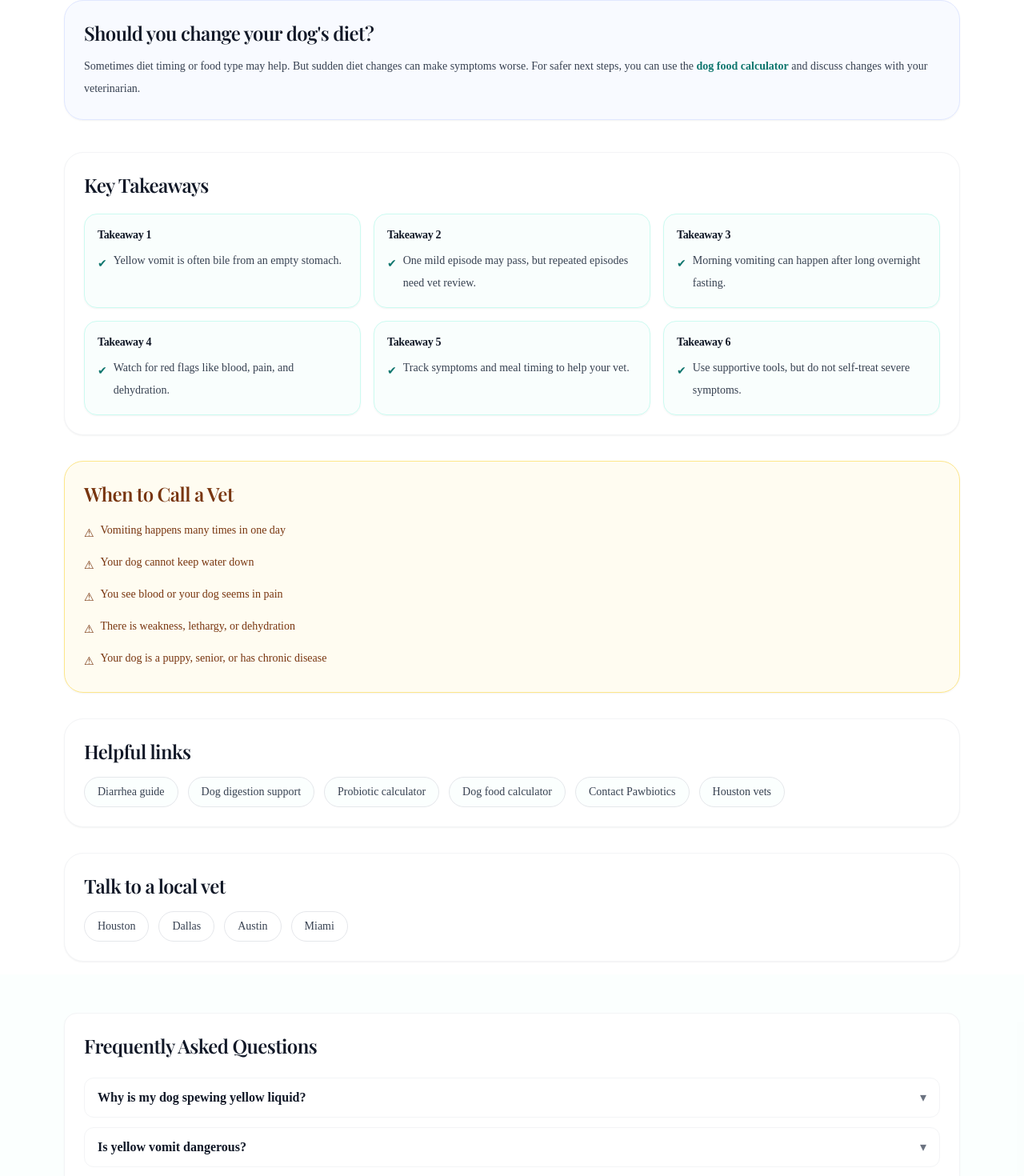
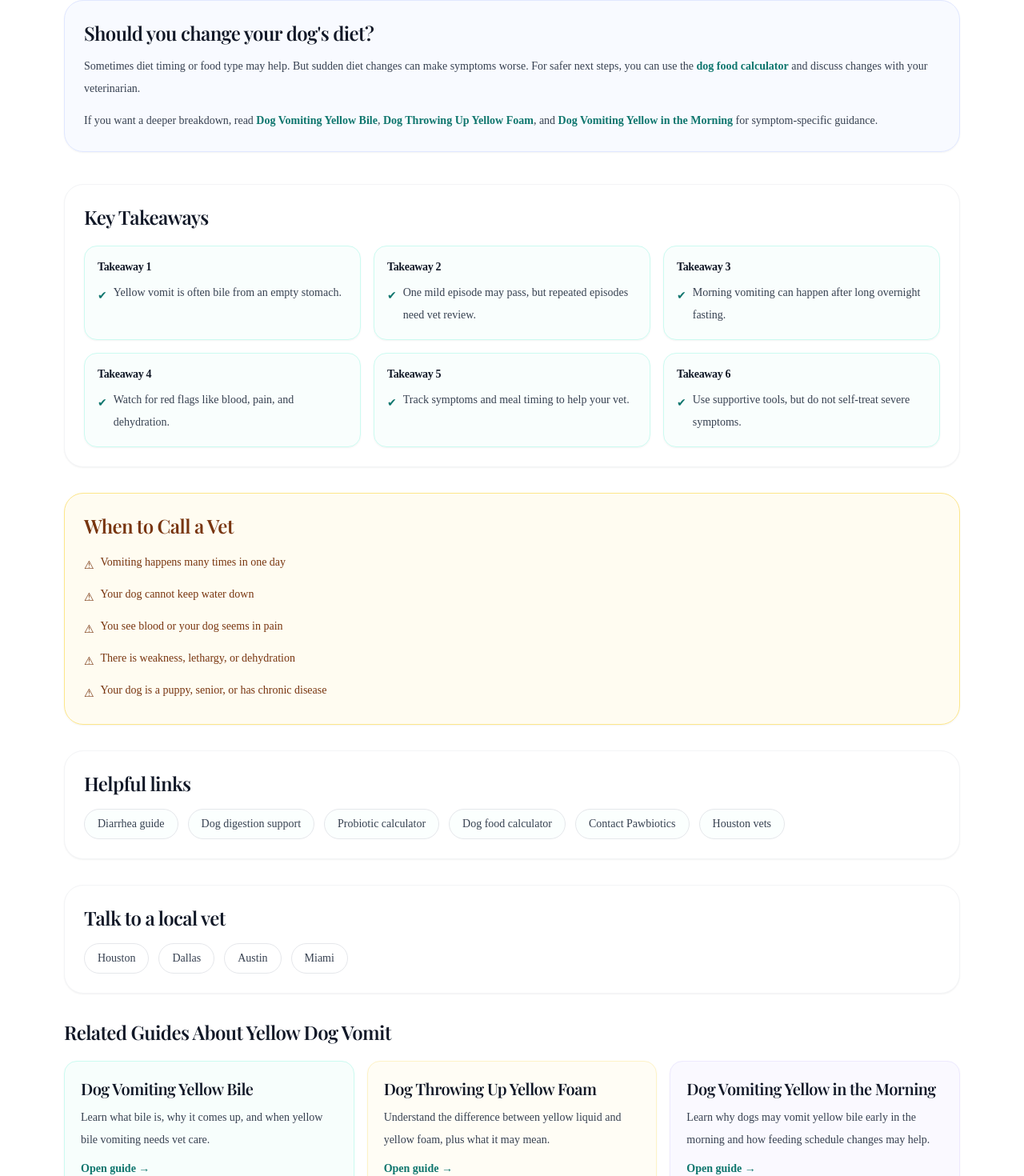
Before and after one commit to seocatalyst2-png/pawbiotics-project, a Next.js app: page /blog/dog-spewing-yellow in a window 1280 px wide. Shown: the part 1772-3242 px from the top of the page at 80% size. Built offline with nearby package versions, Linux system fonts and the light colour scheme; a web font is replaced by a local one.

Commit message:
link dog spewing yellow cluster from main post

```diff
--- a/app/blog/dog-spewing-yellow/page.tsx
+++ b/app/blog/dog-spewing-yellow/page.tsx
@@ -228,6 +228,24 @@ export default function DogSpewingYellowPage() {
               </Link>{" "}
               and discuss changes with your veterinarian.
             </p>
+            <p className="mt-3 text-sm leading-7 text-gray-700">
+              If you want a deeper breakdown, read{" "}
+              <Link href="/blog/dog-vomiting-yellow-bile" className="font-semibold text-brand-700">
+                Dog Vomiting Yellow Bile
+              </Link>
+              ,{" "}
+              <Link href="/blog/dog-throwing-up-yellow-foam" className="font-semibold text-brand-700">
+                Dog Throwing Up Yellow Foam
+              </Link>
+              , and{" "}
+              <Link
+                href="/blog/dog-vomiting-yellow-in-the-morning"
+                className="font-semibold text-brand-700"
+              >
+                Dog Vomiting Yellow in the Morning
+              </Link>{" "}
+              for symptom-specific guidance.
+            </p>
           </article>
         </Container>
       </section>
@@ -333,6 +351,55 @@ export default function DogSpewingYellowPage() {
         </Container>
       </section>
 
+      <section className="py-4">
+        <Container>
+          <h2 className="font-serif text-2xl font-semibold text-gray-900">
+            Related Guides About Yellow Dog Vomit
+          </h2>
+          <div className="mt-5 grid gap-4 md:grid-cols-3">
+            <Link
+              href="/blog/dog-vomiting-yellow-bile"
+              className="group block rounded-2xl border border-teal-100 bg-teal-50/50 p-5 shadow-sm transition-all duration-300 hover:-translate-y-1 hover:border-teal-200 hover:shadow-md"
+            >
+              <h3 className="font-serif text-xl font-semibold text-gray-900 transition group-hover:text-brand-700">
+                Dog Vomiting Yellow Bile
+              </h3>
+              <p className="mt-2 text-sm leading-7 text-gray-700">
+                Learn what bile is, why it comes up, and when yellow bile vomiting needs vet care.
+              </p>
+              <p className="mt-3 text-sm font-semibold text-brand-700">Open guide &rarr;</p>
+            </Link>
+
+            <Link
+              href="/blog/dog-throwing-up-yellow-foam"
+              className="group block rounded-2xl border border-amber-100 bg-amber-50/50 p-5 shadow-sm transition-all duration-300 hover:-translate-y-1 hover:border-amber-200 hover:shadow-md"
+            >
+              <h3 className="font-serif text-xl font-semibold text-gray-900 transition group-hover:text-brand-700">
+                Dog Throwing Up Yellow Foam
+              </h3>
+              <p className="mt-2 text-sm leading-7 text-gray-700">
+                Understand the difference between yellow liquid and yellow foam, plus what it may mean.
+              </p>
+              <p className="mt-3 text-sm font-semibold text-brand-700">Open guide &rarr;</p>
+            </Link>
+
+            <Link
+              href="/blog/dog-vomiting-yellow-in-the-morning"
+              className="group block rounded-2xl border border-violet-100 bg-violet-50/50 p-5 shadow-sm transition-all duration-300 hover:-translate-y-1 hover:border-violet-200 hover:shadow-md"
+            >
+              <h3 className="font-serif text-xl font-semibold text-gray-900 transition group-hover:text-brand-700">
+                Dog Vomiting Yellow in the Morning
+              </h3>
+              <p className="mt-2 text-sm leading-7 text-gray-700">
+                Learn why dogs may vomit yellow bile early in the morning and how feeding schedule
+                changes may help.
+              </p>
+              <p className="mt-3 text-sm font-semibold text-brand-700">Open guide &rarr;</p>
+            </Link>
+          </div>
+        </Container>
+      </section>
+
       <section className="bg-brand-50/30 py-12">
         <Container>
           <FaqAccordion items={faqs} />
```
